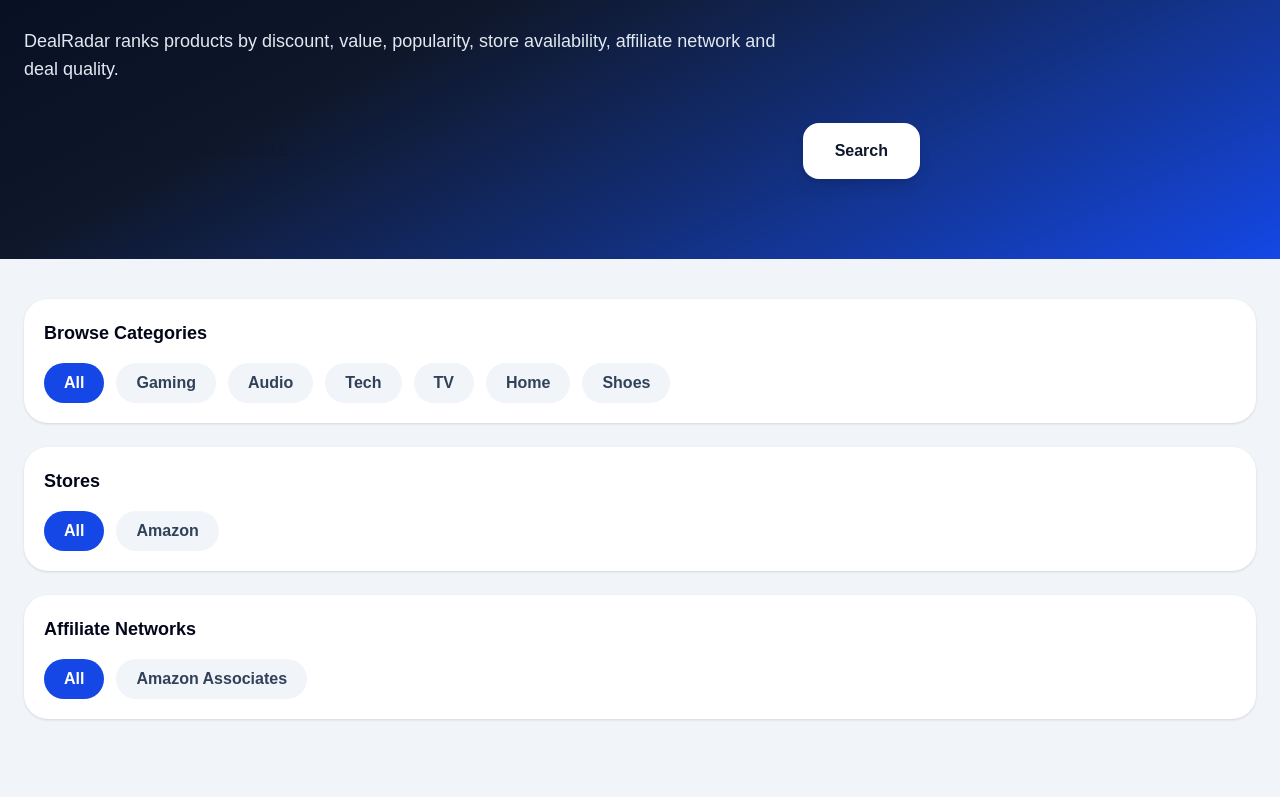
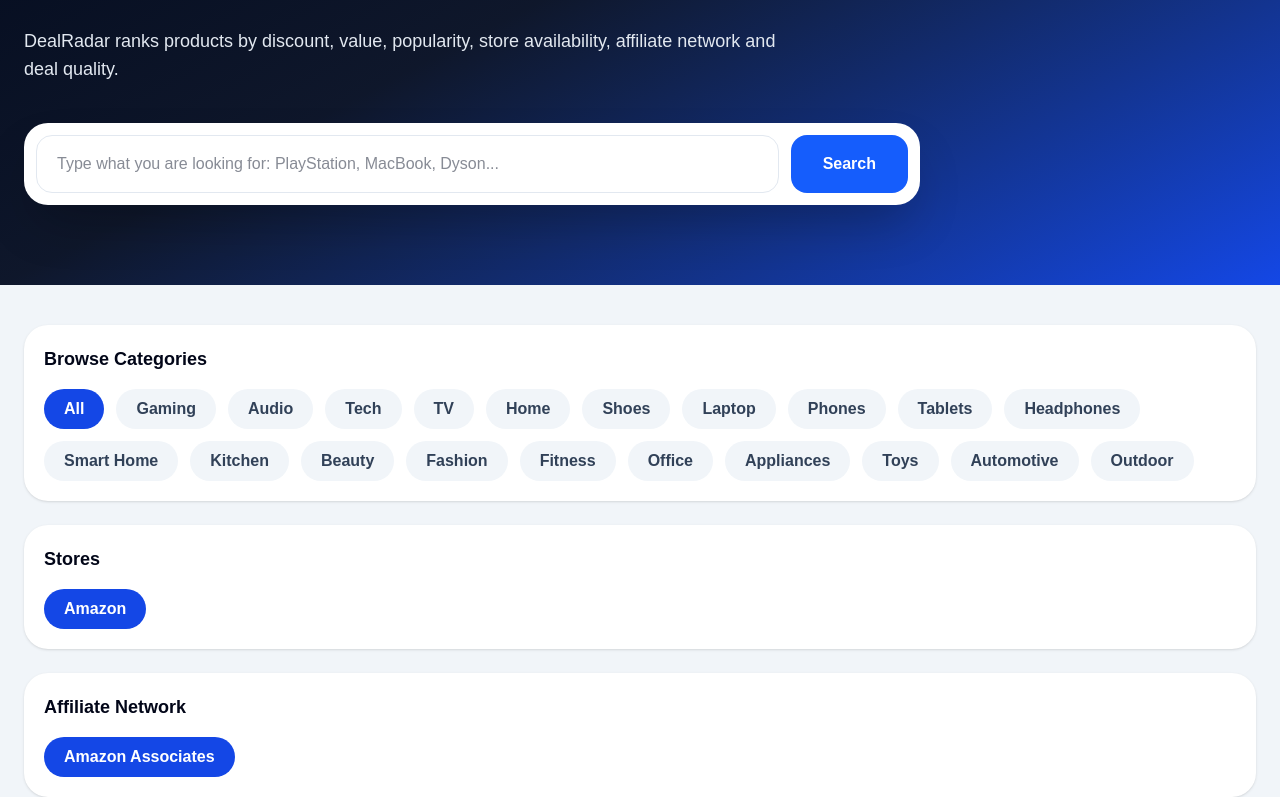
Before and after one commit to DealradarCanada/dealradarcanada, a Next.js app: page / in a window 1280 px wide. Shown: the part 452-1249 px from the top of the page. Built offline with nearby package versions, Linux system fonts and the light colour scheme.

Commit message:
fix search layout categories and filters

```diff
--- a/src/app/page.tsx
+++ b/src/app/page.tsx
@@ -13,32 +13,45 @@ import {
 type Product = (typeof products)[number];
 
 function createSlug(name: string) {
-  return name
-    .toLowerCase()
-    .replace(/[^a-z0-9]+/g, "-")
-    .replace(/^-|-$/g, "");
+  return name.toLowerCase().replace(/[^a-z0-9]+/g, "-").replace(/^-|-$/g, "");
 }
 
 export default function Home() {
   const [search, setSearch] = useState("");
   const [selectedCategory, setSelectedCategory] = useState("All");
-  const [selectedStore, setSelectedStore] = useState("All");
-  const [selectedNetwork, setSelectedNetwork] = useState("All");
 
   const allProducts: Product[] = products;
 
-  const categories = ["All", ...Array.from(new Set(allProducts.map((p) => p.category)))];
-  const stores = ["All", ...Array.from(new Set(allProducts.map((p) => p.store)))];
-  const networks = ["All", ...Array.from(new Set(allProducts.map((p) => p.affiliateNetwork)))];
+  const categories = [
+    "All",
+    "Gaming",
+    "Audio",
+    "Tech",
+    "TV",
+    "Home",
+    "Shoes",
+    "Laptop",
+    "Phones",
+    "Tablets",
+    "Headphones",
+    "Smart Home",
+    "Kitchen",
+    "Beauty",
+    "Fashion",
+    "Fitness",
+    "Office",
+    "Appliances",
+    "Toys",
+    "Automotive",
+    "Outdoor",
+  ];
 
   const filteredDeals = allProducts.filter((deal: Product) => {
     const text = `${deal.name} ${deal.category} ${deal.store} ${deal.affiliateNetwork}`.toLowerCase();
 
     return (
       text.includes(search.toLowerCase()) &&
-      (selectedCategory === "All" || deal.category === selectedCategory) &&
-      (selectedStore === "All" || deal.store === selectedStore) &&
-      (selectedNetwork === "All" || deal.affiliateNetwork === selectedNetwork)
+      (selectedCategory === "All" || deal.category === selectedCategory)
     );
   });
 
@@ -59,7 +72,7 @@ export default function Home() {
         <h3 className="text-2xl font-black mt-2">{deal.name}</h3>
         <p className="mt-3 font-bold">Deal Score: {deal.dealScore}/100</p>
         <p className="text-red-600 font-bold">-{deal.discountPercent}%</p>
-        <small>{deal.store}</small>
+        <small>Amazon</small>
       </div>
     </Link>
   );
@@ -96,15 +109,19 @@ export default function Home() {
             affiliate network and deal quality.
           </p>
 
-          <div className="mt-10 flex gap-3 max-w-4xl">
+          <div className="mt-10 bg-white rounded-3xl p-3 max-w-4xl flex flex-col md:flex-row gap-3 shadow-2xl">
             <input
-              className="flex-1 rounded-2xl px-5 py-4 text-slate-900 outline-none"
+              className="flex-1 rounded-2xl px-5 py-4 text-slate-900 outline-none border border-slate-200"
               type="text"
-              placeholder="Search products, stores, networks..."
+              placeholder="Type what you are looking for: PlayStation, MacBook, Dyson..."
               value={search}
               onChange={(e) => setSearch(e.target.value)}
             />
-            <button className="rounded-2xl bg-white text-slate-900 px-8 py-4 font-bold shadow-lg hover:bg-slate-100 transition">
+
+            <button
+              onClick={() => setSearch(search)}
+              className="rounded-2xl bg-blue-600 text-white px-8 py-4 font-bold hover:bg-blue-700 transition"
+            >
               Search
             </button>
           </div>
@@ -134,38 +151,18 @@ export default function Home() {
         <div className="bg-white rounded-3xl p-5 shadow-sm" id="stores">
           <h3 className="text-lg font-black mb-4">Stores</h3>
           <div className="flex flex-wrap gap-3">
-            {stores.map((store) => (
-              <button
-                key={store}
-                onClick={() => setSelectedStore(store)}
-                className={`px-5 py-2 rounded-full font-semibold ${
-                  selectedStore === store
-                    ? "bg-blue-700 text-white"
-                    : "bg-slate-100 text-slate-700"
-                }`}
-              >
-                {store}
-              </button>
-            ))}
+            <button className="px-5 py-2 rounded-full font-semibold bg-blue-700 text-white">
+              Amazon
+            </button>
           </div>
         </div>
 
         <div className="bg-white rounded-3xl p-5 shadow-sm" id="networks">
-          <h3 className="text-lg font-black mb-4">Affiliate Networks</h3>
+          <h3 className="text-lg font-black mb-4">Affiliate Network</h3>
           <div className="flex flex-wrap gap-3">
-            {networks.map((network) => (
-              <button
-                key={network}
-                onClick={() => setSelectedNetwork(network)}
-                className={`px-5 py-2 rounded-full font-semibold ${
-                  selectedNetwork === network
-                    ? "bg-blue-700 text-white"
-                    : "bg-slate-100 text-slate-700"
-                }`}
-              >
-                {network}
-              </button>
-            ))}
+            <button className="px-5 py-2 rounded-full font-semibold bg-blue-700 text-white">
+              Amazon Associates
+            </button>
           </div>
         </div>
       </section>
@@ -189,11 +186,10 @@ export default function Home() {
               className="bg-white rounded-3xl overflow-hidden border border-slate-200 shadow-sm hover:shadow-xl transition"
             >
               <img src={deal.image} alt={deal.name} className="h-48 w-full object-cover" />
-
               <div className="p-5">
                 <div className="flex justify-between text-sm">
                   <span className="text-blue-700 font-bold">{deal.category}</span>
-                  <span>{deal.store}</span>
+                  <span>Amazon</span>
                 </div>
 
                 <h3 className="text-2xl font-black mt-3">{deal.name}</h3>
@@ -221,7 +217,7 @@ export default function Home() {
                   </div>
                 </div>
 
-                <p className="mt-4 text-sm">Network: {deal.affiliateNetwork}</p>
+                <p className="mt-4 text-sm">Network: Amazon Associates</p>
 
                 <button className="mt-5 w-full rounded-2xl bg-blue-600 text-white py-3 font-bold">
                   View Deal Analysis
@@ -235,7 +231,6 @@ export default function Home() {
       <section className="bg-slate-950 text-white py-14">
         <div className="max-w-7xl mx-auto px-6">
           <h2 className="text-4xl font-black mb-8">Biggest Price Drops</h2>
-
           <div className="grid grid-cols-1 sm:grid-cols-2 lg:grid-cols-4 gap-6">
             {biggestDrops.map((deal: Product) => (
               <Link
@@ -247,7 +242,7 @@ export default function Home() {
                 <div className="p-5">
                   <h3 className="text-2xl font-black">{deal.name}</h3>
                   <p className="text-red-400 font-bold">-{deal.discountPercent}%</p>
-                  <small>{deal.store}</small>
+                  <small>Amazon</small>
                 </div>
               </Link>
             ))}
@@ -257,7 +252,6 @@ export default function Home() {
 
       <section className="max-w-7xl mx-auto px-6 py-14">
         <h2 className="text-4xl font-black mb-8">Expiring Soon</h2>
-
         <div className="grid grid-cols-1 sm:grid-cols-2 lg:grid-cols-4 gap-6">
           {expiringSoon.map((deal: Product) => (
             <Link
@@ -269,7 +263,7 @@ export default function Home() {
               <div className="p-5">
                 <h3 className="text-2xl font-black">{deal.name}</h3>
                 <p>Expires: {deal.expiresAt}</p>
-                <small>{deal.store}</small>
+                <small>Amazon</small>
               </div>
             </Link>
           ))}
@@ -283,9 +277,8 @@ export default function Home() {
               DealRadar Canada
             </h3>
             <p className="text-slate-300 leading-7">
-              Intelligent Canadian deal discovery platform focused on helping shoppers
-              find strong discounts across trusted stores, product categories and
-              affiliate networks.
+              Intelligent Canadian deal discovery platform built to help shoppers
+              find strong discounts through ranked product signals and affiliate links.
             </p>
           </div>
 
@@ -295,17 +288,17 @@ export default function Home() {
               <li>Gaming Deals</li>
               <li>Tech Deals</li>
               <li>Audio Deals</li>
+              <li>TV Deals</li>
               <li>Home Deals</li>
-              <li>TV Deals</li>
-              <li>Shoes Deals</li>
+              <li>Fashion Deals</li>
             </ul>
           </div>
 
           <div>
             <h4 className="font-black mb-4">Affiliate Strategy</h4>
             <p className="text-slate-300 leading-7">
-              DealRadar Canada is built to organize product deals, compare discount
-              signals, rank offers and redirect visitors through approved affiliate links.
+              For now, DealRadar Canada focuses on Amazon Associates products.
+              More approved stores and networks can be added later.
             </p>
           </div>
         </div>
```
